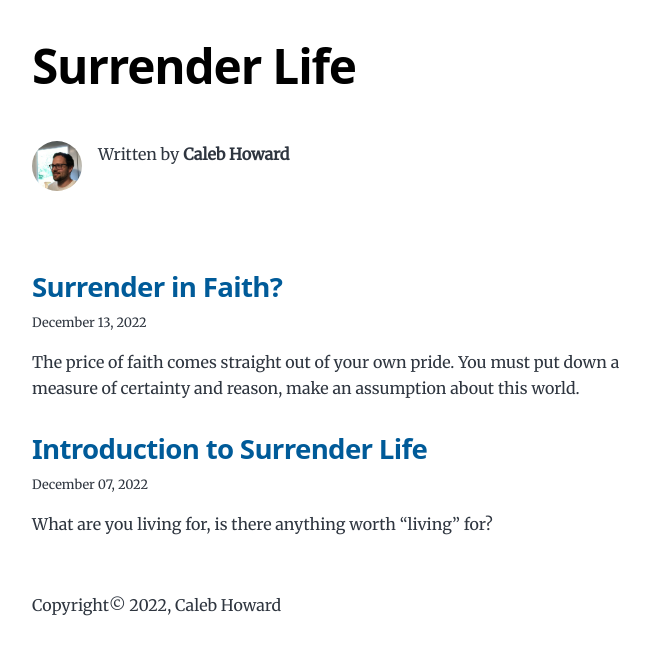
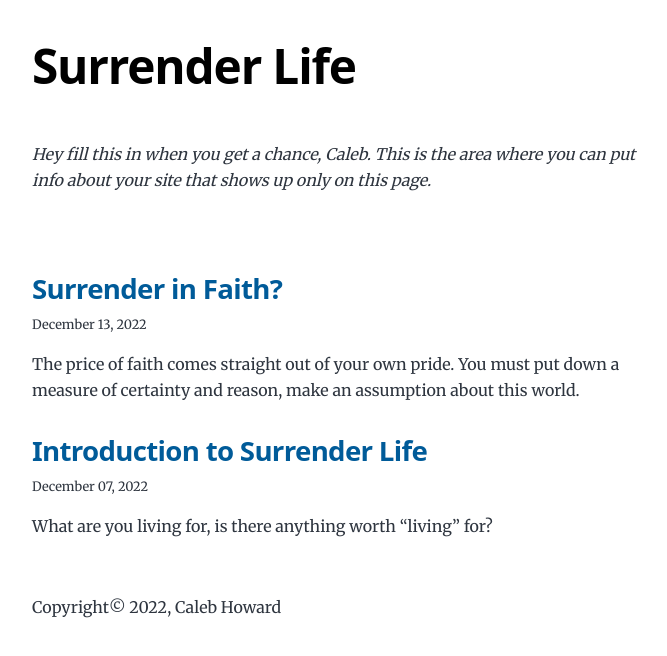
Before and after one commit to sircodesalittle/caleb-howard, a Gatsby site: page / in a window 1280 px wide. Shown: the whole page, without its empty margins (292-959 px from the left). Built offline with nearby package versions, Linux system fonts and the light colour scheme; Gatsby itself is replaced by a stand-in of ours.

Commit message:
add site header

```diff
--- /dev/null
+++ b/src/components/siteHeader.js
@@ -0,0 +1,16 @@
+import * as React from "react"
+
+const SiteHeader = () => {
+  return (
+    <div className="bio">
+      <p>
+        <i>
+          Hey fill this in when you get a chance, Caleb. This is the area where
+          you can put info about your site that shows up only on this page.
+        </i>
+      </p>
+    </div>
+  )
+}
+
+export default SiteHeader
--- a/src/pages/index.js
+++ b/src/pages/index.js
@@ -4,6 +4,7 @@ import { Link, graphql } from "gatsby"
 import Bio from "../components/bio"
 import Layout from "../components/layout"
 import Seo from "../components/seo"
+import SiteHeader from "../components/siteHeader"
 
 const BlogIndex = ({ data, location }) => {
   const siteTitle = data.site.siteMetadata?.title || `Title`
@@ -24,7 +25,7 @@ const BlogIndex = ({ data, location }) => {
 
   return (
     <Layout location={location} title={siteTitle}>
-      <Bio />
+      <SiteHeader />
       <ol style={{ listStyle: `none` }}>
         {posts.map(post => {
           const title = post.frontmatter.title || post.fields.slug
```
Also changed, not shown: 1 other file.
